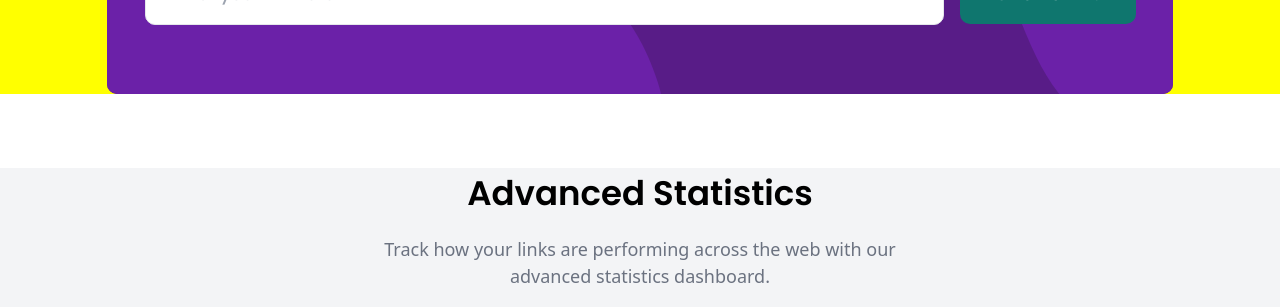
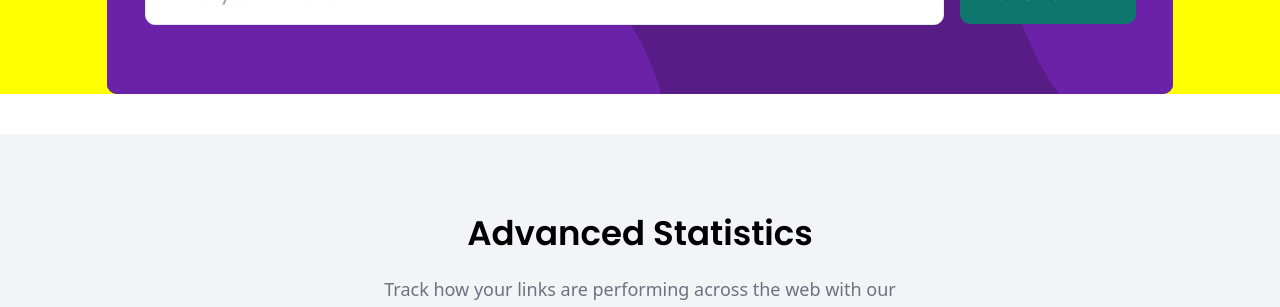
Before and after one commit to itsmelatif/code-palm-test, an Angular app: page / in a window 1280 px wide. Shown: the part 960-1267 px from the top of the page. Built offline with nearby package versions, Linux system fonts and the light colour scheme; no server answers.

Commit message:
style/home-welcome: change padding text statistic

```diff
--- a/src/app/modules/home/components/statistic-list/statistic-list.component.html
+++ b/src/app/modules/home/components/statistic-list/statistic-list.component.html
@@ -1,5 +1,5 @@
 <div class="w-full md:w-5/6 mx-auto p-2 md:p-0 text-center">
-    <h3 class="font-poppins font-semibold text-[34px] leading-[51px] text-black mt-[74px]">Advanced Statistics</h3>
+    <h3 class="font-poppins font-semibold text-[34px] leading-[51px] text-black pt-[74px]">Advanced Statistics</h3>
     <p class="w-full md:w-3/6 mx-auto pb-10 md:pt-[17px] text-lg leading-[27px] text-gray-500 font-medium">Track how your links are performing across the web with our advanced statistics dashboard.</p>
 
     <lib-card-step [items]="dataCard"></lib-card-step>
```
